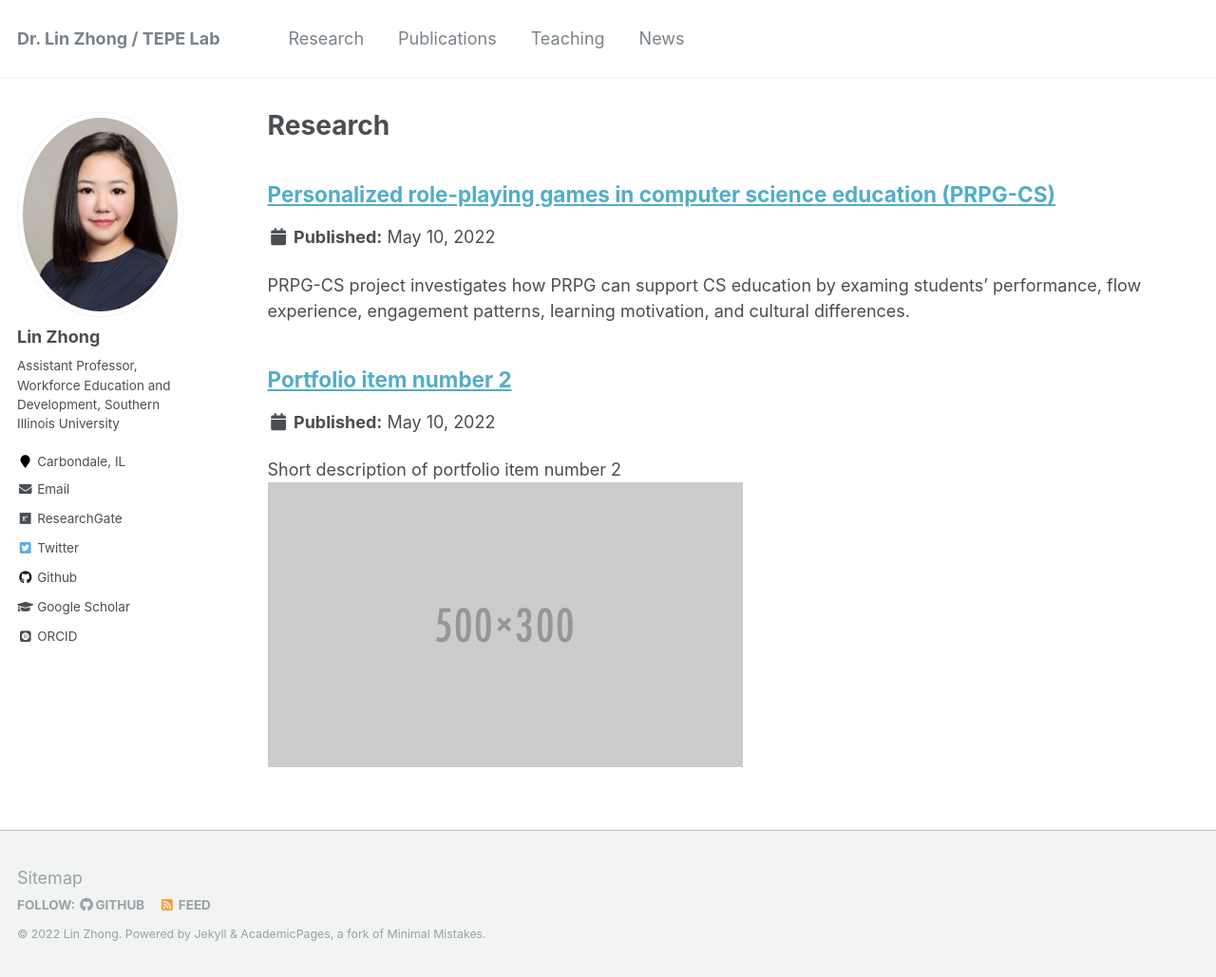
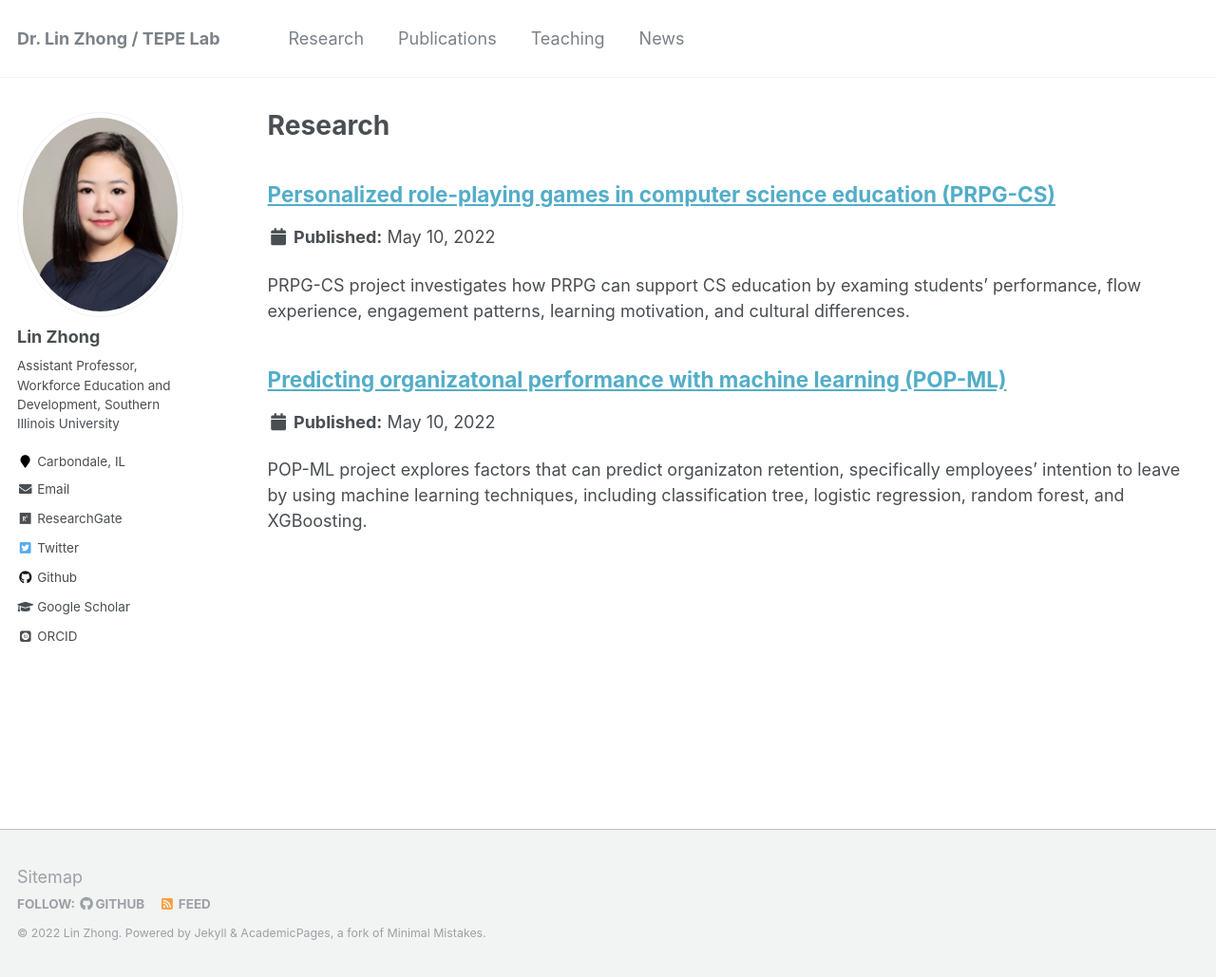
Before and after one commit to TEPELAB/tepe, a Jekyll site: the page built from _pages/research.html, in a window 1280 px wide and 1029 px high. Shown: the whole window at 95% size. Built offline with Jekyll 4.4.1, drawn with Linux system fonts in a browser that asks for light colours; some web fonts are replaced.

Commit message:
Update research-2.html

```diff
--- a/_research/research-2.html
+++ b/_research/research-2.html
@@ -1,6 +1,6 @@
 ---
-title: "Portfolio item number 2"
-excerpt: "Short description of portfolio item number 2 <br/><img src='/images/500x300.png'>"
+title: "Predicting organizatonal performance with machine learning (POP-ML)"
+excerpt: "POP-ML project explores factors that can predict organizaton retention, specifically employees' intention to leave by using machine learning techniques, including classification tree, logistic regression, random forest, and XGBoosting."
 collection: portfolio
 ---
 
```
